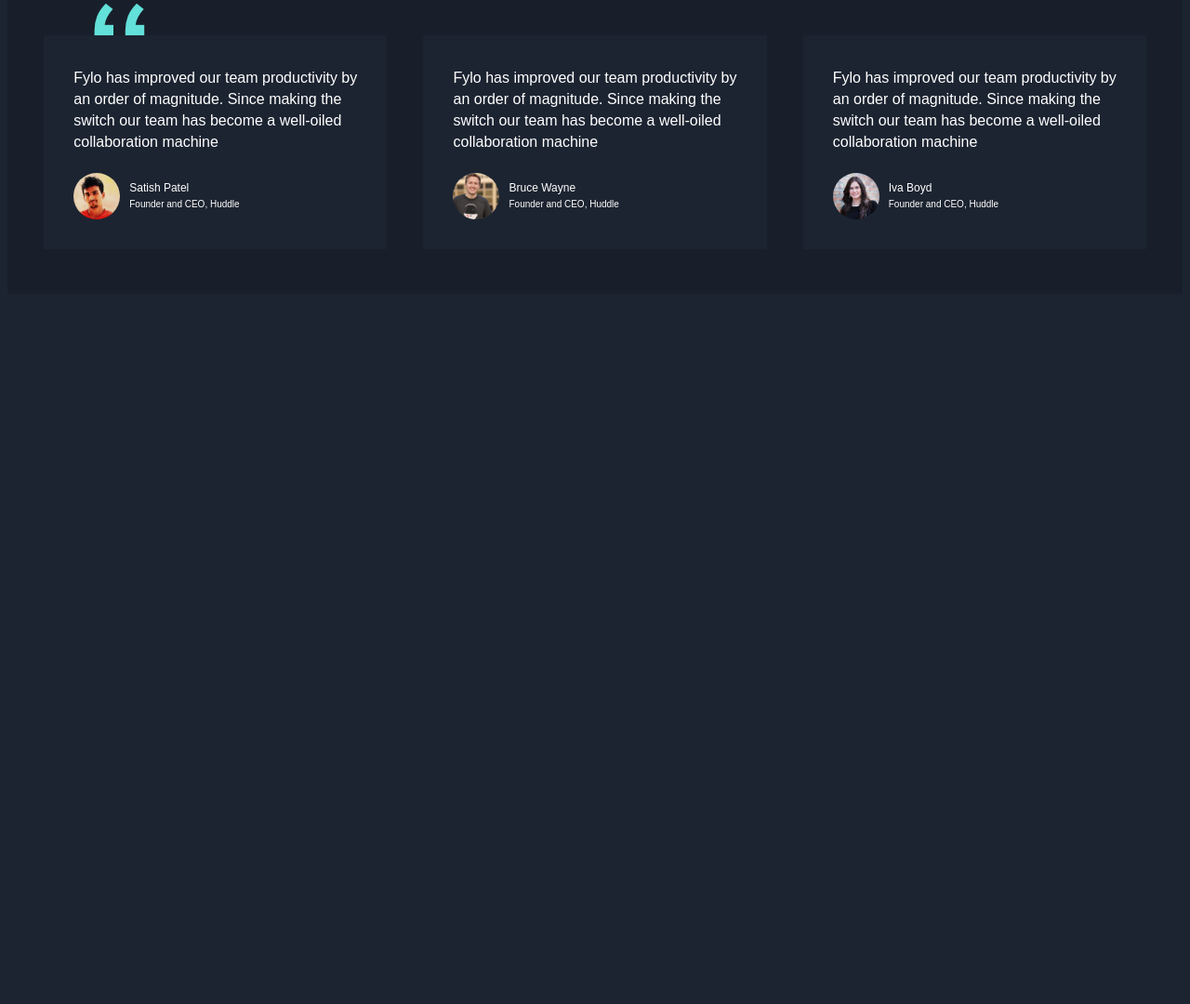
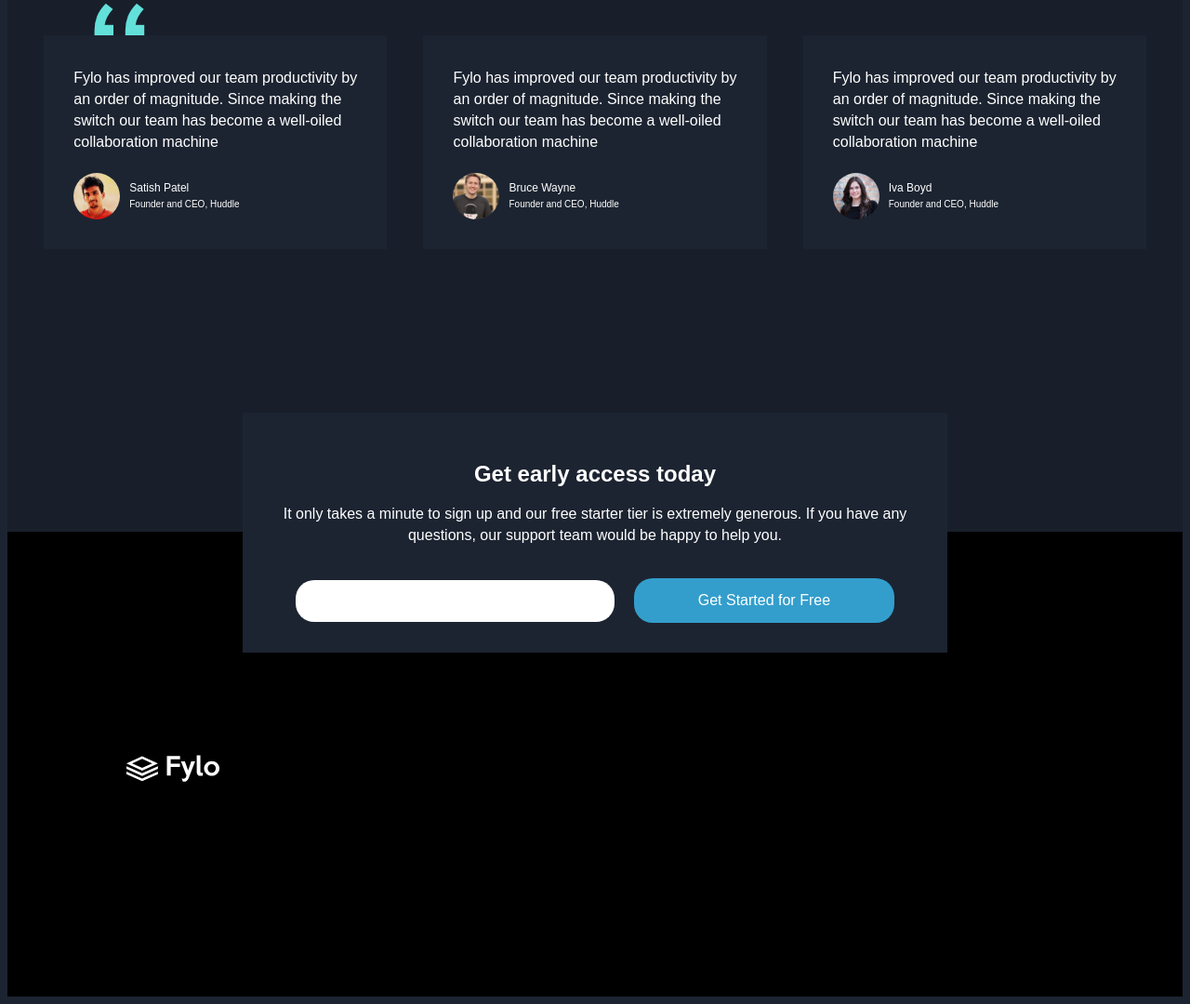
Before and after one commit to Saif-Ansari/Fylo-dark-theme-landing-page, a plain HTML site: page index.html in a window 1280 px wide. Shown: the part 1859-2939 px from the top of the page at 93% size. Before the commit the page ends 2183 px from the top, so only its background shows below. Drawn offline with Linux system fonts and the light colour scheme.

Commit message:
completed early access section

```diff
--- a/index.html
+++ b/index.html
@@ -153,5 +153,24 @@
         </div>
       </div>
     </section>
+    <section class="dark-bg early-access-section">
+      <div class="early-access-wrap">
+        <h2>Get early access today</h2>
+        <p>
+          It only takes a minute to sign up and our free starter tier is
+          extremely generous. If you have any
+        </p>
+        <p>questions, our support team would be happy to help you.</p>
+        <div class="input-section">
+          <input />
+          <button>Get Started for Free</button>
+        </div>
+      </div>
+    </section>
+    <footer class="footer">
+      <div class="logo">
+        <img width="100px" src="./assets/images/logo.svg" />
+      </div>
+    </footer>
   </body>
 </html>
--- a/style.css
+++ b/style.css
@@ -62,7 +62,7 @@ ul li a {
   font-weight: 500;
 }
 
-.get-started button {
+button {
   cursor: pointer;
   color: white;
   width: 280px;
@@ -109,7 +109,7 @@ ul li a {
 }
 
 .productive-description p,
-h2 {
+.productive-description h2 {
   margin: 5px 0;
 }
 .fylo-works {
@@ -160,3 +160,40 @@ h2 {
   left: 5.8rem;
   top: 0.8rem;
 }
+.early-access-section {
+  padding: 8rem 0;
+}
+
+.early-access-wrap {
+  position: absolute;
+  left: 20%;
+  width: 60%;
+  margin: auto;
+  text-align: center;
+  background: hsl(217, 28%, 15%);
+  padding: 2rem 0;
+  color: white;
+}
+.early-access-wrap p {
+  margin: 5px 0;
+}
+input {
+  width: 40%;
+  border: none;
+  padding: 15px 20px;
+  border-radius: 20px;
+  margin-right: 1rem;
+}
+
+input:focus {
+  outline: none;
+}
+
+.footer {
+  height: 500px;
+  background-color: black;
+}
+.footer .logo {
+  padding-top: 15rem;
+  margin-left: 8rem;
+}
```
